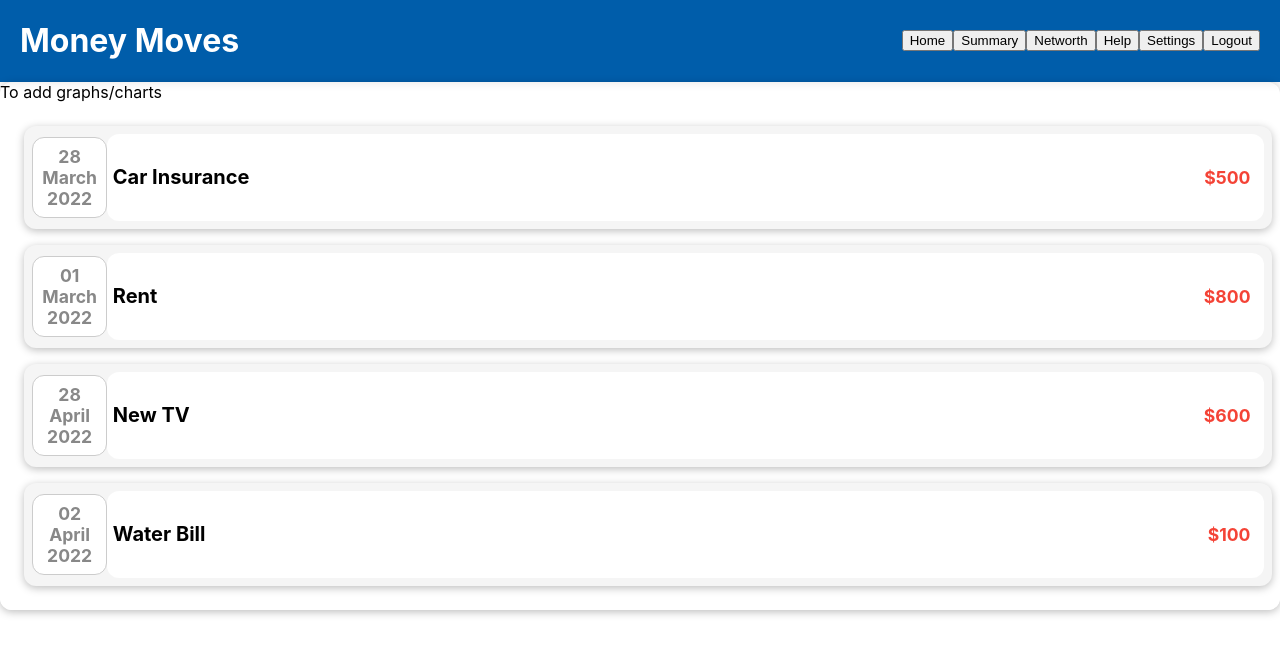
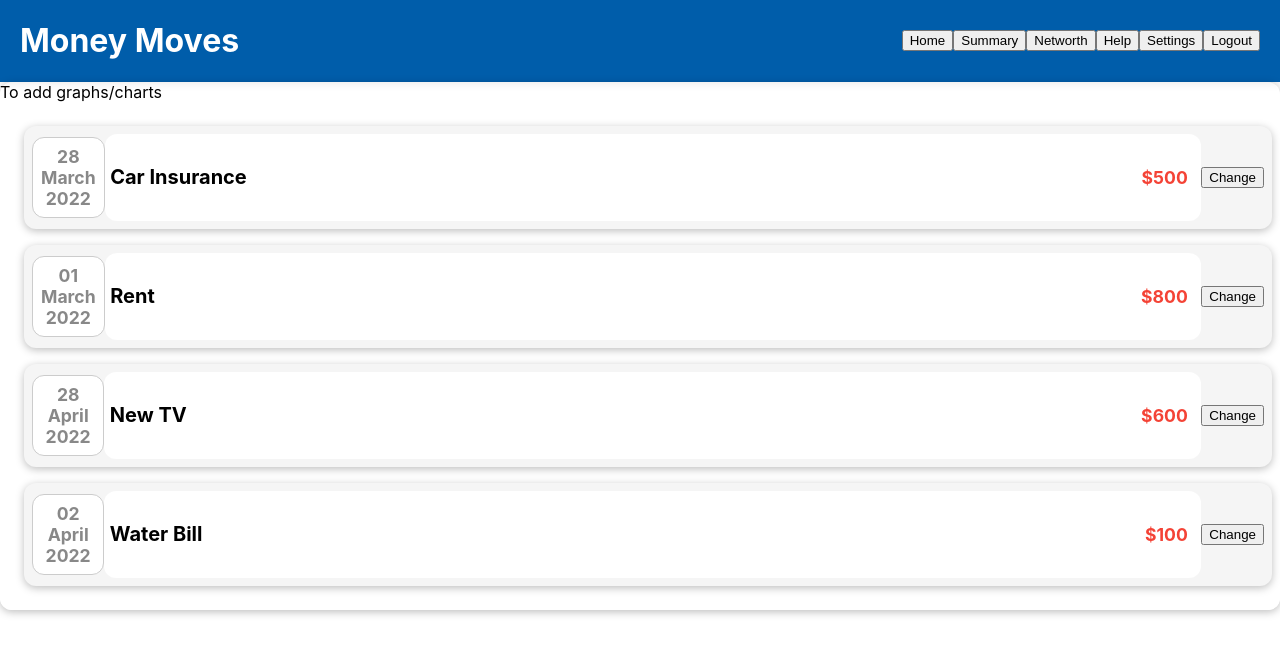
Before and after one commit to Zalo560/react-projects, a React (Create React App) app: page / in a window 1280 px wide. Shown: the top 654 px of the page. Built offline with nearby package versions, Linux system fonts and the light colour scheme.

Commit message:
5th Commit - Starting Events and States (buttons)

```diff
--- a/src/components/ExpenseComponent.js
+++ b/src/components/ExpenseComponent.js
@@ -3,6 +3,12 @@ import Card from "./Card";
 import ExpenseDate from "./ExpenseDate";
 
 let ExpenseComponent = (props) => {
+
+  // let title = props.title;
+
+  const clickHandler = () => {
+    window.alert("Clicked!");
+  };
 
   return (
     <Card className="expense-component-item">
@@ -11,6 +17,7 @@ let ExpenseComponent = (props) => {
         <h2 className="expense-component-title">{props.title}</h2>
         <div className="expense-component-amount">${props.amount}</div>
       </div>
+      <button onClick={clickHandler}>Change</button>
     </Card>
   );
 };
```
